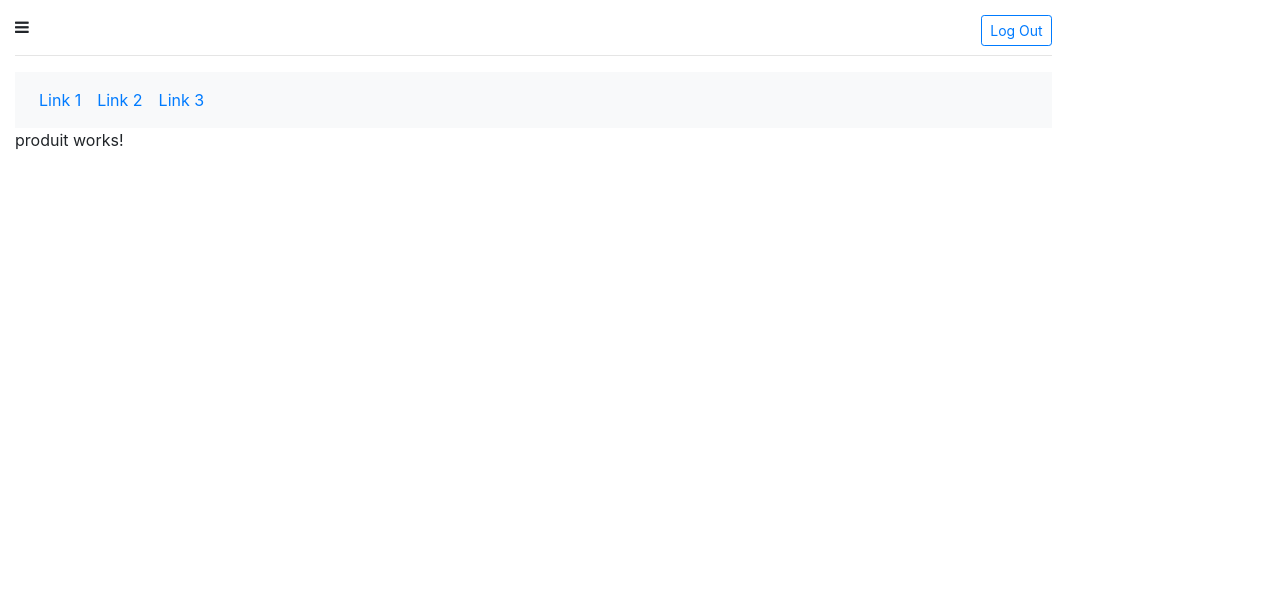
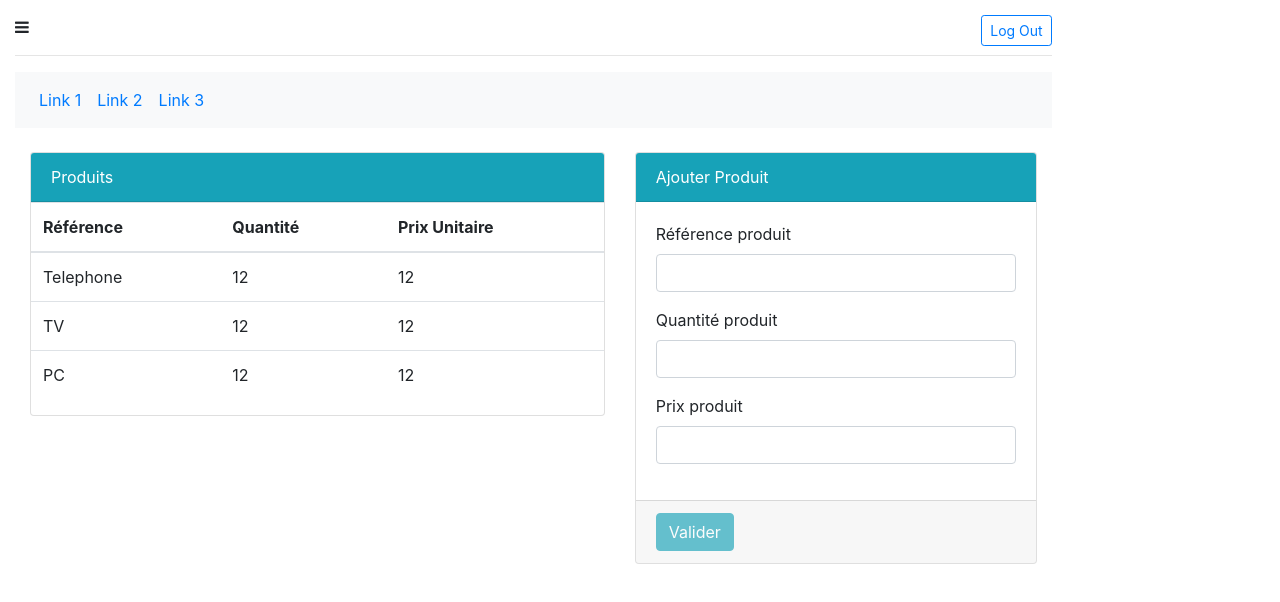
Before and after one commit to SlimGhraibi/ClientGestionStock, an Angular app: page /produit in a window 1280 px wide. Shown: the top 602 px of the page. Built offline with nearby package versions, Linux system fonts and the light colour scheme.

Commit message:
crud modif

```diff
--- a/src/app/gestion-produit/app.routing.module.ts
+++ b/src/app/gestion-produit/app.routing.module.ts
@@ -11,7 +11,7 @@ export const appRoutes: Routes = [
 
 @NgModule ({
  imports : [
-  RouterModule.forRoot(appRoutes, { enableTracing : true })
+  RouterModule.forRoot(appRoutes, { enableTracing : false })
  ],
  exports : [ RouterModule ]
 })
--- a/src/app/gestion-produit/components/produit/produit.component.html
+++ b/src/app/gestion-produit/components/produit/produit.component.html
@@ -1,3 +1,70 @@
-<p>
-  produit works!
-</p>
+<div class="container">
+  <br>
+  <div class="row">
+    <div class="col-lg-7">
+        <div class="card ">
+            <div class="card-header bg-info text-white">
+                Produits
+            </div>
+      <table class="table table-hover">
+        <thead>
+          <tr>
+            <th scope="col">Référence</th>
+            <th scope="col">Quantité</th>
+            <th scope="col">Prix Unitaire</th>
+          </tr>
+        </thead>
+        <tbody>
+          <tr *ngFor="let produit of produits">
+            <td>{{ produit.ref }}</td>
+            <td>{{ produit.quantite }}</td>
+            <td>{{ produit.prixUnitaire }}</td>
+          </tr>
+        </tbody>
+      </table>
+    </div>
+    </div>
+
+    <div class="col-lg-5">
+      <div class="card">
+        <div class="card-header bg-info text-white">
+          Ajouter Produit
+        </div>
+        <div class="card-body">
+            <form [formGroup]="produitForm">
+              <div class="form-group">
+                  <label for="reference">Référence produit</label>
+                  <input type="text" class="form-control" formControlName="ref" />
+              </div>
+              <div class="alert alert-danger" *ngIf="produitForm.controls['ref'].invalid
+                                                    && (produitForm.controls['ref'].touched
+                                                    || produitForm.controls['ref'].dirty)" >
+                  Référence est obligatoire !
+              </div>
+              <div class="form-group">
+                    <label for="quantite">Quantité produit</label>
+                    <input type="number" class="form-control"  formControlName="quantite" />
+              </div>
+              <div class="alert alert-danger" *ngIf="produitForm.controls['quantite'].invalid
+                                                      && (produitForm.controls['quantite'].touched
+                                                      || produitForm.controls['quantite'].dirty)" >
+                  Quantité est obligatoire !
+              </div>
+              <div class="form-group">
+                      <label for="prix">Prix produit</label>
+                      <input type="number" class="form-control"  formControlName="prixUnitaire" />
+              </div>
+              <div class="alert alert-danger" *ngIf="produitForm.controls['prixUnitaire'].invalid
+                                                      && (produitForm.controls['prixUnitaire'].touched
+                                                      || produitForm.controls['prixUnitaire'].dirty)" >
+                  Prix est obligatoire !
+              </div>
+            </form>
+        </div>
+        <div class="card-footer">
+            <button type="button" [disabled]="produitForm.pristine || produitForm.invalid" class="btn btn-info">Valider</button>
+        </div>
+      </div>
+    </div>
+  </div>
+</div>
--- a/src/app/gestion-produit/components/produit/produit.component.ts
+++ b/src/app/gestion-produit/components/produit/produit.component.ts
@@ -1,4 +1,6 @@
 import { Component, OnInit } from '@angular/core';
+import { Produit } from '../../models/produit.model';
+import { FormGroup, FormBuilder, Validators } from '@angular/forms';
 
 @Component({
   selector: 'app-produit',
@@ -7,9 +9,28 @@ import { Component, OnInit } from '@angular/core';
 })
 export class ProduitComponent implements OnInit {
 
-  constructor() { }
+  produits: Produit[] = [];
+  p1: Produit;
+  p2: Produit;
+  p3: Produit;
+  produitForm: FormGroup;
+
+  constructor(private formBuilder: FormBuilder) {
+     this.produitForm = this.formBuilder.group({
+      ref : ['', Validators.required],
+      quantite: ['', Validators.required],
+      prixUnitaire: ['', Validators.required]
+     });
+   }
 
   ngOnInit() {
+    this.p1 = new Produit('Telephone', 12, 12);
+    this.p2 = new Produit('TV', 12, 12);
+    this.p3 = new Produit('PC', 12, 12);
+    this.produits.push(this.p1);
+    this.produits.push(this.p2);
+    this.produits.push(this.p3);
+    console.log(this.produits);
   }
 
 }
--- a/src/app/gestion-produit/gestion-produit.module.ts
+++ b/src/app/gestion-produit/gestion-produit.module.ts
@@ -6,12 +6,14 @@ import { ContentComponent } from './components/content/content.component';
 import { DashboardComponent } from './components/dashboard/dashboard.component';
 import { ProduitComponent } from './components/produit/produit.component';
 import { AppRoutingModule } from './app.routing.module';
+import { ReactiveFormsModule } from '@angular/forms';
 
 
 @NgModule({
   imports: [
     CommonModule,
-    AppRoutingModule
+    AppRoutingModule,
+    ReactiveFormsModule
   ],
   declarations: [NavbarComponent, SidebarComponent, ContentComponent, DashboardComponent, ProduitComponent],
   exports: [NavbarComponent, SidebarComponent, ContentComponent]
--- a/src/app/gestion-produit/models/produit.model.ts
+++ b/src/app/gestion-produit/models/produit.model.ts
@@ -1 +1,11 @@
-export class Produit {}
+export class Produit {
+    public ref: String;
+    public quantite: Number;
+    public prixUnitaire: Number;
+
+  constructor(_ref: String, _quantite: Number, _prixUnitaire) {
+              this.ref = _ref;
+              this.quantite = _quantite;
+              this.prixUnitaire = _prixUnitaire;
+              }
+}
--- a/src/index.html
+++ b/src/index.html
@@ -2,7 +2,7 @@
 <html lang="en">
 <head>
   <meta charset="utf-8">
-  <title>ClientGestionsStockProduits</title>
+  <title>Gestion de stock</title>
   <base href="/">
 
   <meta name="viewport" content="width=device-width, initial-scale=1">
```
